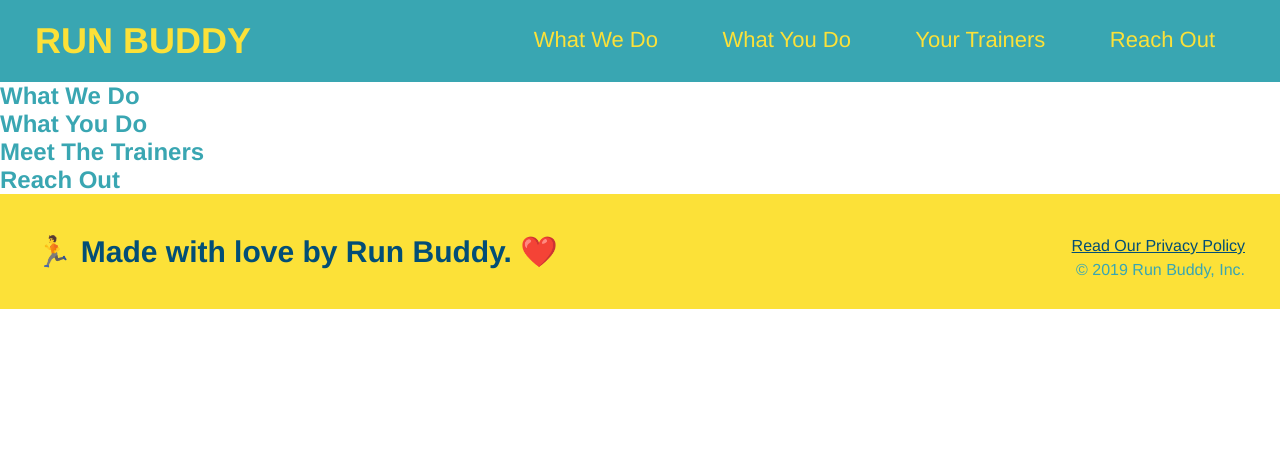
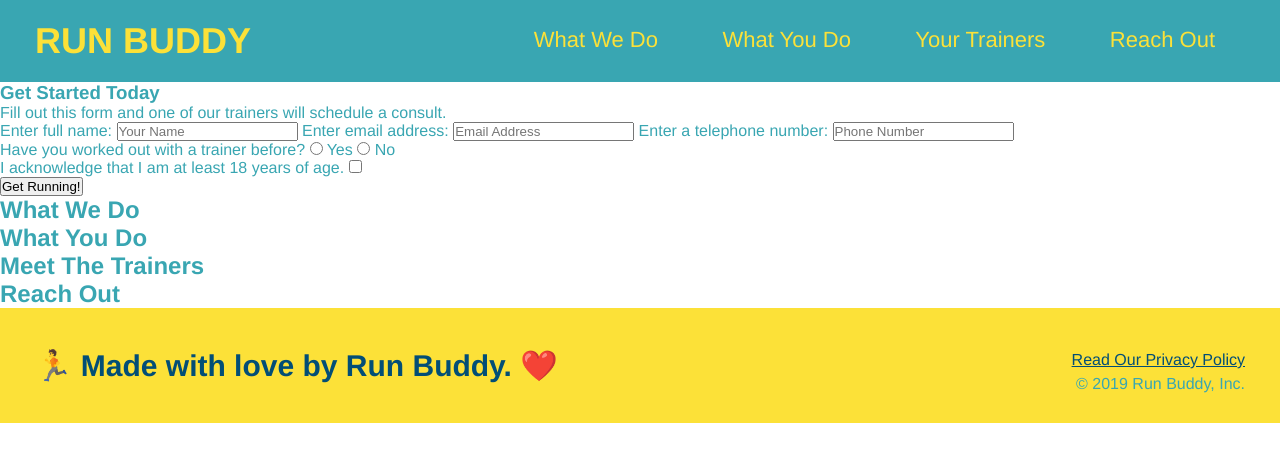
Before and after one commit to Doctor-Worm/run-buddy, a plain HTML site: page index.html in a window 1280 px wide. Drawn offline with Linux system fonts and the light colour scheme.

Commit message:
Created sign-up form

```diff
--- a/index.html
+++ b/index.html
@@ -36,8 +36,37 @@
 
         <!-- hero/jumbotron -->
         <section>
-
+            <div>
+                <h3>Get Started Today</h3>
+                <p>Fill out this form and one of our trainers will schedule a consult.</p>
+                <!-- Add form element -->
+                <form>
+                    <label for="name">Enter full name:</label>
+                    <input type="text" placeholder="Your Name" name="name" id="name" />
+                    <label for="email">Enter email address:</label>
+                    <input type="email" placeholder="Email Address" name="email" id="email" />
+                    <label for="phone">Enter a telephone number:</label>
+                    <input type="tel" placeholder="Phone Number" name="phone" id="phone" />
+                    <p>
+                        Have you worked out with a trainer before?
+                        <input type="radio" name="trainer-confirm" id="trainer-yes" />
+                        <label for="trainer-yes">Yes</label>
+                        <input type="radio" name="trainer-confirm" id="trainer-no" />
+                        <label for="trainer-no">No</label>
+                    </p>
+                    <p>
+                        <label for="checkbox" >
+                        I acknowledge that I am at least 18 years of age.
+                        </label>
+                        <input type="checkbox" name="age-confirm" id="checkbox" />
+                    </p>
+                    <button type="submit">
+                        Get Running!
+                    </button>
+                </form>
+            </div>
         </section>
+        <!-- End Hero -->
 
         <!-- "what we do" section -->
         <section>
```
Also changed, not shown: assets/css/.style.css (deleted).
